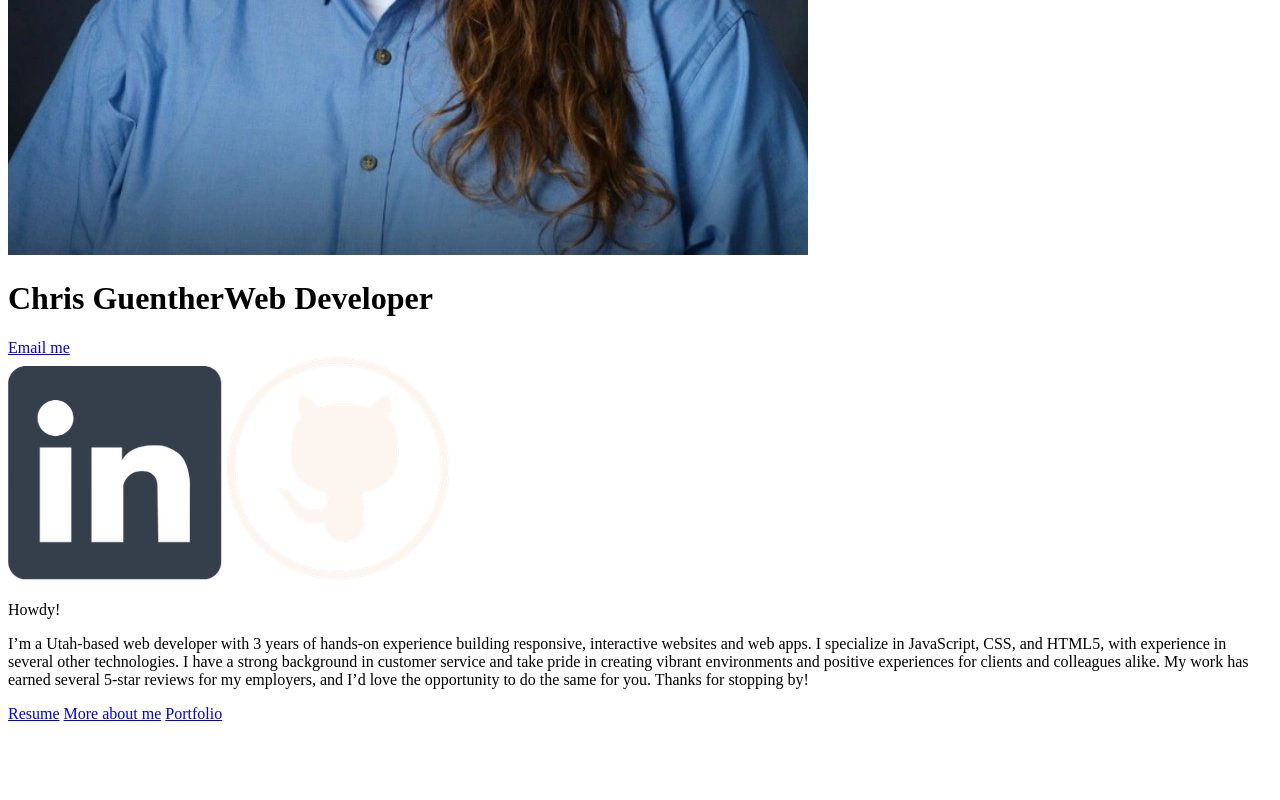
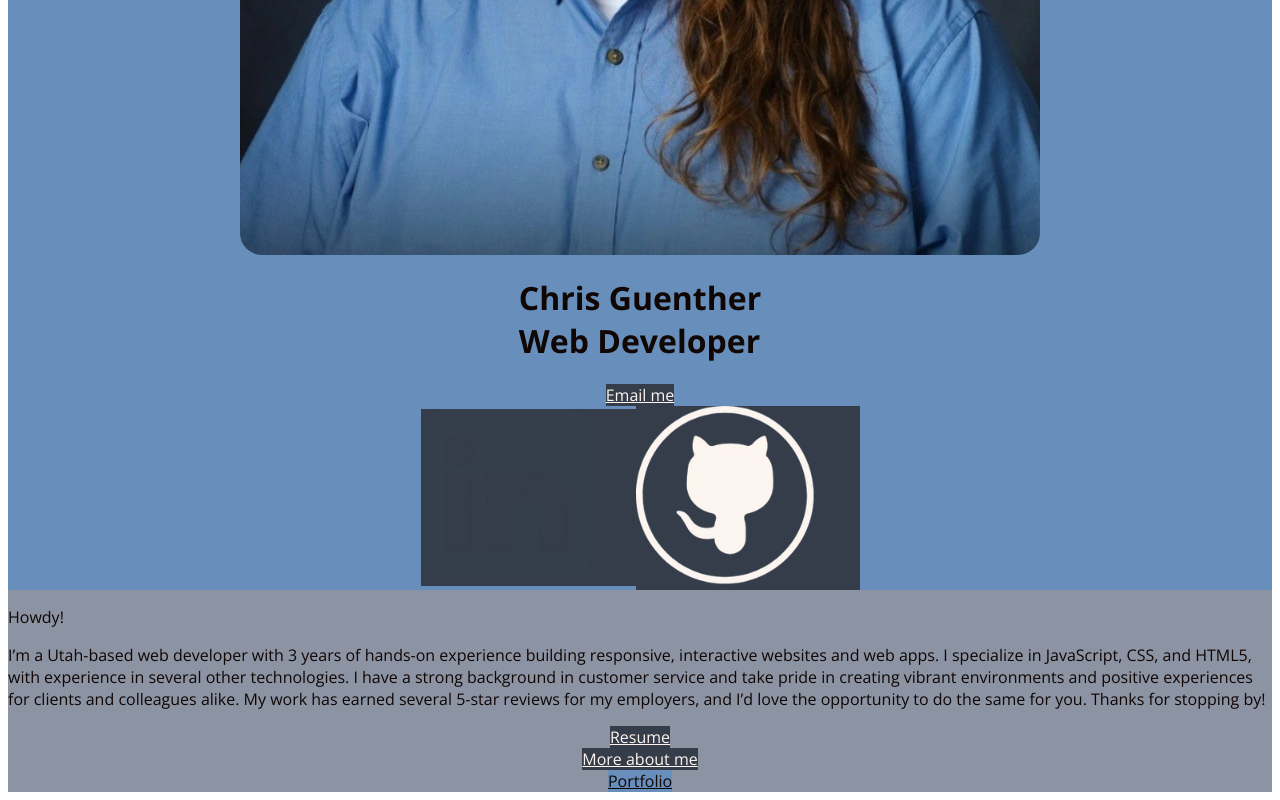
Before and after one commit to ChrisGuenther333/web-dev-portfolio, a plain HTML site: page index.html in a window 1280 px wide. Shown: the part 553-1353 px from the top of the page. Before the commit the page ends 1284 px from the top, so only its background shows below. Drawn offline with Linux system fonts and the light colour scheme.

Commit message:
Added some beginning stylings and font

```diff
--- /dev/null
+++ b/assets/css/style.css
@@ -0,0 +1,81 @@
+/* ---------- GLOBAL ---------- */
+
+:root {
+    --black: #100604;
+    --white: #fef5ef;
+    --blue: #688fbc;
+    --gray: #353d4a;
+    --light-gray: #8c94a4;
+
+}
+
+@font-face {
+    font-family: 'Open Sans';
+    src: url(../fonts/OpenSans-VariableFont.ttf);
+    font-display: swap;
+}
+@font-face {
+    font-family: 'Open Sans';
+    src: url(../fonts/OpenSans-Italic-VariableFont.ttf);
+    font-style: italic;
+    font-display: swap;
+}
+
+body {
+    color: var(--black);
+    font-family: 'Open Sans', 'Gill Sans', sans-serif;
+}
+
+/* ---------- HOME PAGE ---------- */
+
+.home-split {
+    display: flex;
+    flex-direction: column;
+}
+
+.split-profile {
+    background-color: var(--blue);
+    display: flex;
+    flex-direction: column;
+    align-items: center;
+
+}
+.split-profile img {
+    border-radius: 22px;
+    max-width: 80%;
+    height: auto;
+}
+.split-profile h1 span {
+    display: block;
+}
+.split-profile a {
+    background-color: var(--gray);
+    color: var(--white);
+}
+
+.split-profile div {
+    display: flex;
+    justify-content: center;
+    align-items: center;
+    flex-wrap: wrap;
+}
+
+.split-summary {
+    background-color: var(--light-gray);
+}
+
+.split-summary .button-wrap {
+    display: flex;
+    flex-direction: column;
+    align-items: center;
+    justify-content: center;
+}
+
+.split-summary a {
+    background-color: var(--gray);
+    color: var(--white);
+}
+.split-summary a:last-child {
+    background-color: var(--blue);
+    color: var(--black)
+}
--- a/index.html
+++ b/index.html
@@ -3,12 +3,12 @@
 <head>
     <meta charset="UTF-8">
     <meta name="viewport" content="width=device-width, initial-scale=1.0">
-    <link rel="stylesheet" href="./style.css">
+    <link rel="stylesheet" href="./assets/css/style.css">
     <title>Home</title>
 </head>
 <body>
 <div class="home-split">
-    <div class="split-left">
+    <div class="split-profile">
         <img src="./assets/images/pfp.webp" alt="Chris Guenther">
         <h1>Chris Guenther<span>Web Developer</span></h1>
         <a href="/contact.html">Email me</a>
@@ -16,13 +16,15 @@
             <a href="https://www.linkedin.com/in/chris-guenther-844b291ba" target="_blank"><img src="./assets/images/logos/linkedin.webp" alt="LinkedIn logo"></a>
             <a href="https://github.com/ChrisGuenther333" target="_blank"><img src="./assets/images/logos/git.webp" alt="GitHub logo"></a>
         </div>
+        <div class="line"></div>
     </div>
-    <div class="split-right">
-            <p class="big-text">Howdy!</p>
-            <p>I’m a Utah-based web developer with 3 years of hands-on experience building responsive, interactive websites and web apps.
-                I specialize in JavaScript, CSS, and HTML5, with experience in several other technologies.
-                I have a strong background in customer service and take pride in creating vibrant environments and positive experiences for clients and colleagues alike.
-                My work has earned several 5-star reviews for my employers, and I’d love the opportunity to do the same for you. Thanks for stopping by!</p>
+    <div class="split-summary">
+      <div class="line"></div>
+        <p class="big-text">Howdy!</p>
+        <p>I’m a Utah-based web developer with 3 years of hands-on experience building responsive, interactive websites and web apps.
+            I specialize in JavaScript, CSS, and HTML5, with experience in several other technologies.
+            I have a strong background in customer service and take pride in creating vibrant environments and positive experiences for clients and colleagues alike.
+            My work has earned several 5-star reviews for my employers, and I’d love the opportunity to do the same for you. Thanks for stopping by!</p>
         <div class="button-wrap">
             <a href="./resume.html">Resume</a>
             <a href="./about.html">More about me</a>
```
Also changed, not shown: assets/fonts/OpenSans-Italic-VariableFont.ttf (added), assets/fonts/OpenSans-VariableFont.ttf (added), style.css (deleted).
